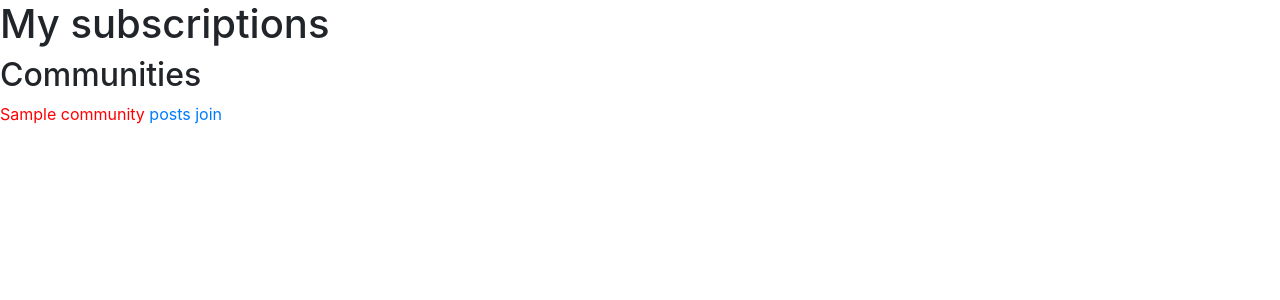
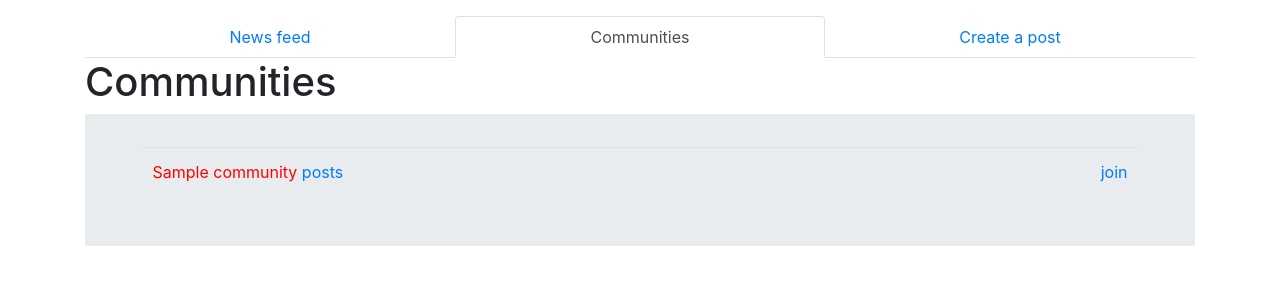
Before and after one commit to gabrielhayoun/communitymanager, a Django app: page /community in a window 1280 px wide. Shown: the top 300 px of the page. Run offline with Django 3.2, Linux system fonts and the light colour scheme; a user stored in the database is signed in; tables that the repository leaves empty hold one stand-in row (values such as "Sample post"); some libraries are stand-ins or nearby versions.

Commit message:
css et bootstrap sur post, communities et community.html

```diff
--- a/projet/communitymanager/templates/communitymanager/communities.html
+++ b/projet/communitymanager/templates/communitymanager/communities.html
@@ -1,22 +1,44 @@
 {% extends 'base.html' %}
 {% block title %} Communities {% endblock %}
 
+{% block nav %}
+<ul class="nav nav-tabs nav-justified">
+    <li class="nav-item">
+        <a class="nav-link" href="{% url 'news_feed' %}">News feed</a>
+    </li>
+    <li class="nav-item">
+        <a class="nav-link active" href="{% url 'communities' %}">Communities</a>
+    </li>
+    <li class="nav-item">
+        <a class="nav-link" href="{% url 'new_post' %}">Create a post</a>
+    </li>
+</ul>
+</div>
+{% endblock %}
+
 {% block content %}
-<h1>My subscriptions</h1>
-
-<h2>Communities</h2>
-{% for commu in community_list %}
-{% if commu in community_user %}
-<p style="color:red">
-    {{ commu.name}}
-    <a href="{% url 'community' community_id=commu.id %}">posts</a>
-    <a href="{% url 'join' community_id=commu.id %}"> join </a>
-</p>
-{% else %}
-{{ commu.name}}
-<a href="{% url 'community' community_id=commu.id %}">posts</a>
-<a href="{% url 'join' community_id=commu.id %}"> join </a>
-{% endif %}
-{% endfor %}
-
+<div class="container">
+    <h1>Communities</h1>
+    <div class="jumbotron jumbotron-fluid" id="communities_jumbo">
+        {% for commu in community_list %}
+        <table class="table">
+            {% if commu in community_user %}
+            <tbody style="color: red">
+            <tr>
+                <td class="left">{{ commu.name}}
+                    <a href="{% url 'community' community_id=commu.id %}">posts</a></td>
+                <td class="right"><a href="{% url 'join' community_id=commu.id %}">join</a></td>
+            </tr>
+            </tbody>
+            {% else %}
+            <tr>
+                <td class="left">{{ commu.name}}
+                    <a href="{% url 'community' community_id=commu.id %}">posts</a></td>
+                <td class="right"><a href="{% url 'join' community_id=commu.id %}">join</a></td>
+            </tr>
+            {% endif %}
+        </table>
+        {% endfor %}
+    </div>
+</div>
 {% endblock %}
--- a/projet/communitymanager/views.py
+++ b/projet/communitymanager/views.py
@@ -3,7 +3,7 @@ from django.shortcuts import render, get_object_or_404, redirect
 from django.contrib.auth.models import User
 from django.utils import timezone
 
-from .forms import NewPostForm
+from .forms import NewPostForm, CommentaryForm
 from .models import Community, Post, Commentary, Priority
 from django.contrib.auth.decorators import login_required
 
@@ -37,7 +37,17 @@ def community(request, community_id):
 def post(request, post_id):
     one_post = get_object_or_404(Post, id=post_id)
     commentaries = Commentary.objects.filter(post=one_post).order_by('-date_creation')
+    form = CommentaryForm(request.POST or None)
 
+    if form.is_valid():
+        if form.cleaned_data['content'] == "":
+            return render(request, 'communitymanager/post.html', locals())
+        else:
+            one_comment = form.save(commit=False)
+            one_comment.author = request.user
+            one_comment.post = one_post
+            one_comment.save()
+            return render(request, 'communitymanager/post.html', locals())
     return render(request, 'communitymanager/post.html', locals())
 
 
--- a/projet/projet/settings.py
+++ b/projet/projet/settings.py
@@ -106,7 +106,7 @@ AUTH_PASSWORD_VALIDATORS = [
 
 LANGUAGE_CODE = 'en-us'
 
-TIME_ZONE = 'UTC'
+TIME_ZONE = 'Europe/Paris'
 
 USE_I18N = True
 
--- /dev/null
+++ b/projet/static/css/style.css
@@ -0,0 +1,18 @@
+#communities_jumbo {
+    padding-top:3%;
+    padding-left: 5%;
+    padding-right: 5%;
+    padding-bottom: 3%;
+}
+
+.right {
+    text-align: right;
+}
+
+.left {
+    text-align: left;
+}
+
+.center {
+    text-align: center;
+}
--- a/projet/templates/base.html
+++ b/projet/templates/base.html
@@ -1,6 +1,8 @@
 <!DOCTYPE html>
 <html lang="en">
 <head>
+    {% load static %}
+    <link rel="stylesheet" href="{% static 'css/style.css' %}"/>
     <meta charset="UTF-8">
     <meta name="viewport" content="width=device-width, initial-scale=1">
     <!-- Latest compiled and minified CSS -->
@@ -20,6 +22,25 @@
 </head>
 <body>
 
+<div class="container mt-3">
+    <!-- Nav tabs -->
+    {% block nav %}
+    <ul class="nav nav-tabs nav-justified">
+        <li class="nav-item">
+            <a class="nav-link" href="{% url 'news_feed' %}">News feed</a>
+        </li>
+        <li class="nav-item">
+            <a class="nav-link" href="{% url 'communities' %}">Communities</a>
+        </li>
+        <li class="nav-item">
+            <a class="nav-link" href="{% url 'new_post' %}">Create a post</a>
+        </li>
+    </ul>
+</div>
+{% endblock %}
+</div>
+
+
 <section id="content">
     {% block content %} {% endblock %}
 </section>
```
Also changed, not shown: projet/communitymanager/forms.py (+13 -1 lines), projet/communitymanager/templates/communitymanager/community.html (+17 -19 lines), projet/communitymanager/templates/communitymanager/post.html (+30 -22 lines), projet/communitymanager/templates/communitymanager/template_onglet.html (deleted, +0 -96 lines).
